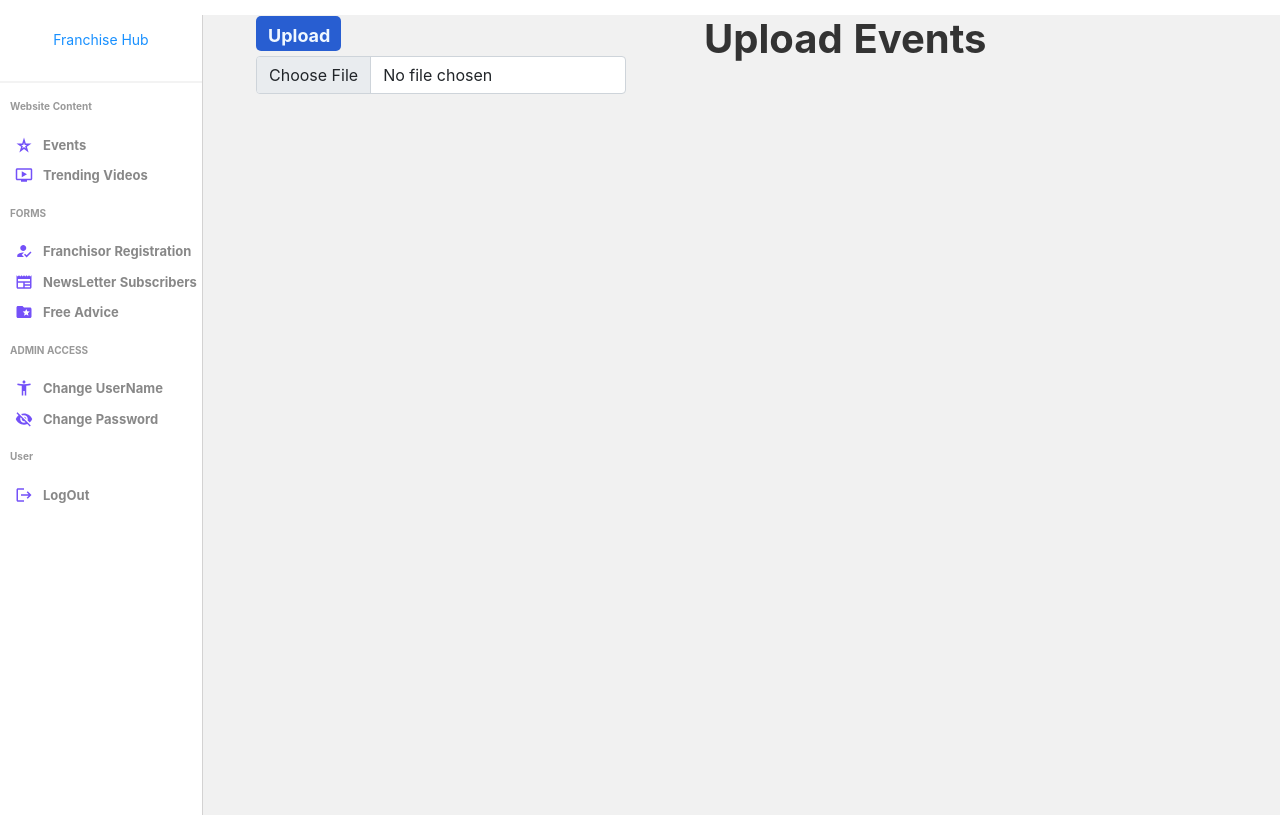
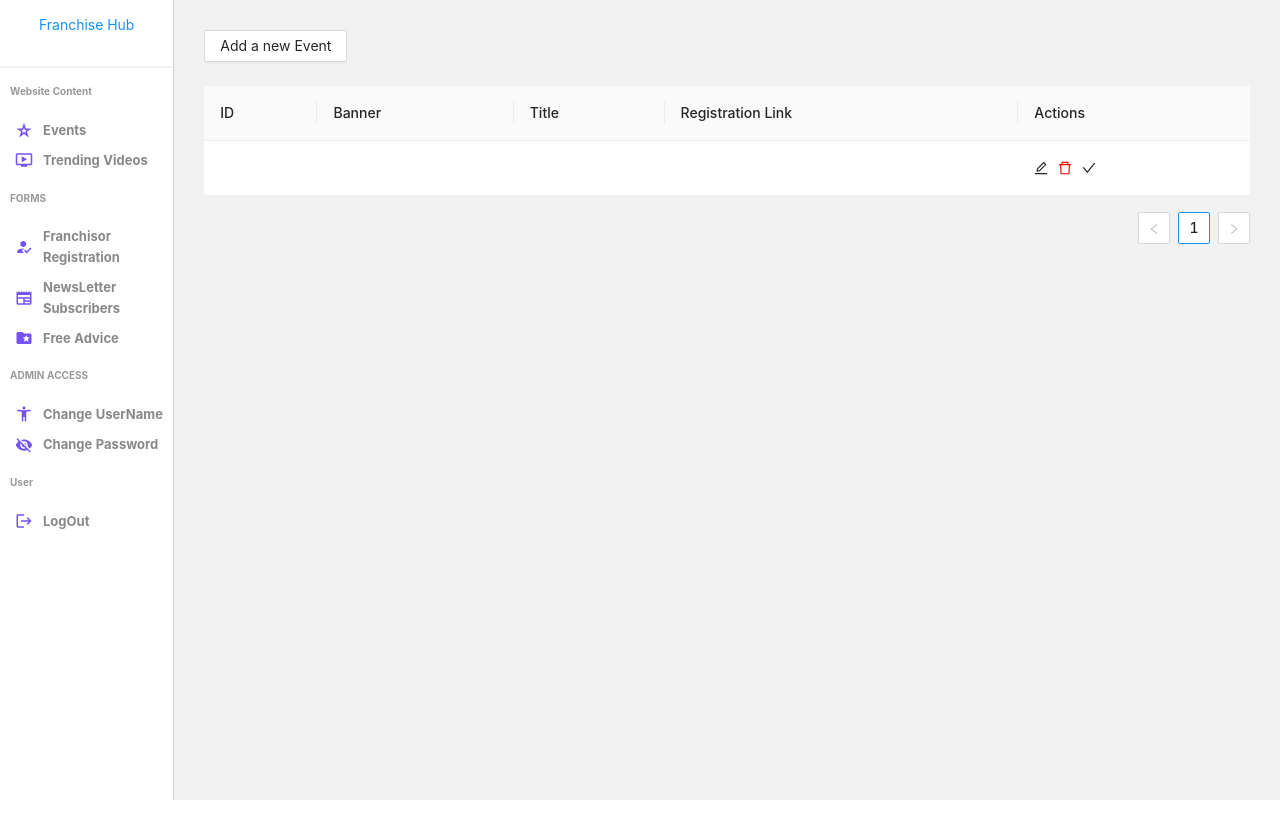
Before and after one commit to Meowlancing/Franchise-Hub-Dashboard, a React (Create React App) app in the folder admin/: page /events in a window 1280 px wide. Built offline with nearby package versions, Linux system fonts and the light colour scheme.

Commit message:
api testing

```diff
--- a/admin/src/components/Events.js
+++ b/admin/src/components/Events.js
@@ -1,68 +1,208 @@
-import React, { useState } from "react";
-import { Button, Form } from "react-bootstrap";
-import SideBar from "./SideBar";
-import "./styles/Events.css"
+import "antd/dist/antd.css";
+import { Button, Table, Modal, Input, Upload, message } from "antd";
+import { useState } from "react";
+import { EditOutlined, DeleteOutlined, CheckOutlined } from "@ant-design/icons";
+import SideBar from "./SideBar.jsx";
+import axios from "../api/axios.js";
 
-const Events = () => {
-  const [file, setFile] = useState([]);
+function Events() {
+  const [isEditing, setIsEditing] = useState(false);
+  const [editingStudent, setEditingStudent] = useState(null);
+  const [dataSource, setDataSource] = useState([
+    {
+      content: {
+        event_banner: "",
+        event_title: "",
+        event_link: "",
+      },
+    },
+  ]);
 
-  function uploadSingleFile(e) {
-    setFile([...file, URL.createObjectURL(e.target.files[0])]);
-    console.log("file", file);
+  const columns = [
+    {
+      key: "1",
+      title: "ID",
+      dataIndex: "id",
+    },
+    {
+      key: "2",
+      title: "Banner",
+      dataIndex: "event_banner",
+    },
+    {
+      key: "3",
+      title: "Title",
+      dataIndex: "event_title",
+    },
+
+    {
+      key: "4",
+      title: "Registration Link",
+      dataIndex: "event_link",
+    },
+
+    {
+      key: "5",
+      title: "Actions",
+      render: (record) => {
+        return (
+          <>
+            <EditOutlined
+              onClick={() => {
+                onEditStudent(record);
+              }}
+            />
+            <DeleteOutlined
+              onClick={() => {
+                onDeleteStudent(record);
+              }}
+              style={{ color: "red", marginLeft: 10 }}
+            />
+            <CheckOutlined onClick={postData} style={{ marginLeft: 10 }} />
+          </>
+        );
+      },
+    },
+  ];
+
+  var [count, setCount] = useState(2);
+  const onAddStudent = () => {
+    setCount(count + 1);
+    const newStudent = {
+      id: count,
+      event_banner: "Edit and Enter Poster Link",
+      event_title: "Edit and Enter Title",
+      event_link: "Edit and Enter Link ",
+    };
+    setDataSource((pre) => {
+      return [...pre, newStudent];
+    });
+  };
+
+  const onDeleteStudent = (record) => {
+    Modal.confirm({
+      title: "Are you sure, you want to delete this student record?",
+      okText: "Yes",
+      okType: "danger",
+      onOk: () => {
+        setDataSource((pre) => {
+          return pre.filter((student) => student.id !== record.id);
+        });
+      },
+    });
+  };
+  const onEditStudent = (record) => {
+    setIsEditing(true);
+    setEditingStudent({ ...record });
+  };
+  const resetEditing = () => {
+    setIsEditing(false);
+    setEditingStudent(null);
+  };
+
+  // // uploading the poster
+  // const [file, setFile] = useState([]);
+
+  // function uploadSingleFile(e) {
+  //   setFile([...file, URL.createObjectURL(e.target.files[0])]);
+  //   console.log("file", file);
+  //   console.log(e.target.value)
+  // }
+
+  // post api will be there
+  async function postData() {
+    try {
+      const response = await axios({
+        method: "post",
+        url: "https://franchise-hub-server.herokuapp.com/api/v1/admin/dashboard/web/events/new",
+        data: dataSource,
+      });
+      console.log(dataSource);
+      console.log(response.data);
+      // return  response;
+    } catch (error) {
+      console.log("error");
+      return [];
     }
-
-  function upload(e) {
-    e.preventDefault();
-    console.log(file);
-  }
-
-  function deleteFile(e) {
-    const s = file.filter((item, index) => index !== e);
-    setFile(s);
-    console.log(s);
   }
 
   return (
     <>
-    <h1 className="header">Upload Events</h1>
-    <div className="left">
-        <SideBar/>
+      <div className="app" style={{ display: "flex" }}>
+        <div style={{ flex: "1" }}>
+          <SideBar />
         </div>
-    <div className="right">
-    <Form>
-      <Form.Group className="form-group preview">
-        {file.length > 0 &&
-          file.map((item, index) => {
-            return (
-              <div key={item}>
-                <img className="Img" src={item} alt="" />
-                <Button className="button" type="button" onClick={() => deleteFile(index)}>
-                  delete
+        <header className="app-header" style={{ flex: "6", padding: "30px" }}>
+          <Button onClick={onAddStudent} className="mb-4">
+            Add a new Event
           </Button>
-              </div>
-            );
-          })}
-      </Form.Group>
+          <Table columns={columns} dataSource={dataSource}></Table>
+          <Modal
+            title="Edit Info"
+            visible={isEditing}
+            okText="Save"
+            onCancel={() => {
+              resetEditing();
+            }}
+            onOk={() => {
+              setDataSource((pre) => {
+                return pre.map((student) => {
+                  if (student.id === editingStudent.id) {
+                    return editingStudent;
+                  } else {
+                    return student;
+                  }
+                });
+              });
+              resetEditing();
+            }}
+          >
+            <Input
+              value={editingStudent?.content.event_banner}
+              onChange={(e) => {
+                setEditingStudent((pre) => {
+                  return { ...pre, event_banner: e.target.value };
+                });
+              }}
+              style={{ marginBottom: "10px" }}
+            />
+            <Input
+              value={editingStudent?.event_title}
+              onChange={(e) => {
+                setEditingStudent((pre) => {
+                  return { ...pre, event_title: e.target.value };
+                });
+              }}
+              style={{ marginBottom: "10px" }}
+            />
+            <Input
+              value={editingStudent?.event_link}
+              onChange={(e) => {
+                setEditingStudent((pre) => {
+                  return { ...pre, event_link: e.target.value };
+                });
+              }}
+              style={{ marginBottom: "10px" }}
+            />
 
-      <Form.Group className="formGroup">
+            {/* <Form.Group>
               <input
                 type="file"
-          disabled={file.length === 5}
                 className="form-control"
-          onChange={uploadSingleFile}
+                onClick={uploadSingleFile}
+                value={editingStudent?.poster}
+                onChange={(e) => {
+                  setEditingStudent((pre) => {
+                    return { ...pre, poster: e.target.value };
+                  });
+                }}
               />
-      </Form.Group>
-      <Button
-        type="button"
-        className="btn btn-primary btn-block"
-        onClick={upload}
-      >
-        Upload
-      </Button>
-    </Form>
+            </Form.Group> */}
+          </Modal>
+        </header>
       </div>
     </>
   );
-};
+}
 
 export default Events;
--- a/admin/src/components/FreeAdData.jsx
+++ b/admin/src/components/FreeAdData.jsx
@@ -1,76 +1,57 @@
-import React, { useEffect, useState } from 'react'
-import "./styles/datatable.scss"
-import { Link } from 'react-router-dom';
-import { DataGrid, GridColDef, GridValueGetterParams } from '@mui/x-data-grid';
-import { userColumns, userRows } from '../FreeAdTable';
-import axios from '../api/axios';
+import React, { useEffect, useState } from "react";
+import "./styles/datatable.scss";
+import BootstrapTable from "react-bootstrap-table-next";
+import paginationFactory from "react-bootstrap-table2-paginator";
+import axios from "../api/axios";
 
 export default function DataTable() {
-  const [data, setData] = useState(userRows)
-
-  const handleDelete = (id) => {
-    setData(data.filter(item => item.id !== id))
-  };
-  const actionColumn = [
-    {
-      field: "action", headerName: "", width: 200, renderCell: (params) => {
-        return (
-          <div className='cellAction'>
-            <Link to="/users/test" style={{ textDecoration: "none" }}>
-              <div style={{ display: "none" }} className='viewButton'>View</div>
-            </Link>
-            <div style={{ display: "none" }} className='deleteButton' onClick={() => handleDelete(params.row.id)}>Delete</div>
-            <div style={{ display: "none" }} className='approveButton'>Approve</div>
-          </div>
-        )
-      }
-    }
-  ]
 
   const [advice, setAdvice] = useState([]);
-  const [loading, setLoading] = useState(false);
+
   const getAdviceData = async () => {
     try {
       const data = await axios.get(
-        "https://franchise-hub-server.herokuapp.com/api/v1/admin/dashboard/forms/newsletter-subscribers/1?quantity=10"
-      )
+        "https://franchise-hub-server.herokuapp.com/api/v1/admin/dashboard/forms/free-advice/1?quantity=1000"
+      );
       console.log(data.data.payload);
       setAdvice(data.data.payload);
+    } catch (e) {
+      console.log(e);
     }
-    catch (e) {
-      console.log(e)
-    }
-
-  }
+  };
   useEffect(() => {
     getAdviceData();
   }, []);
 
-const columns = [
-    { field: '_id', headerName: 'ID', width: 70 },
-    // { field: 'username', headerName: 'User', width: 230, },
+  const columns = [
+    { dataField: "_id", text: "ID", width: 70 },
+    { dataField: "username", text: "User", width: 230 },
     {
-      field: "content.email", headerName: "Email", width: 230,
+      dataField: "content.email",
+      text: "Email",
+      width: 230,
     },
-    // {
-    //   field: "mobile", headerName: "Mobile No.", width: 100,
-    // },
-    // {
-    //   field: "advice", headerName: "Advice on", width: 2000,
-    // },
-  ]
+    {
+      dataField: "mobile",
+      text: "Mobile No.",
+      width: 100,
+    },
+    {
+      dataField: "advice",
+      text: "Advice on",
+      width: 2000,
+    },
+  ];
   return (
-    <div className='datatable'>
-      <div className='datatableTitle'>
-        Advices
-      </div>
-      <DataGrid
-        getRowId={r => r._id}
-        rows={advice}
+    <div className="datatable">
+      <div className="datatableTitle">Advices</div>
+      <BootstrapTable
+        keyField="id"
+        data={advice}
         columns={columns}
-        pageSize={9}
-        rowsPerPageOptions={[9]}
-        checkboxSelection
+        pagination={paginationFactory()}
+        selectRow={{ mode: "checkbox" }}
+        tabIndexCell
       />
     </div>
   );
--- a/admin/src/components/NewsData.jsx
+++ b/admin/src/components/NewsData.jsx
@@ -2,12 +2,10 @@ import React, { useState, useEffect } from "react";
 import axios from "axios";
 import BootstrapTable from "react-bootstrap-table-next";
 import paginationFactory from "react-bootstrap-table2-paginator";
-import { Container } from "react-bootstrap";
-
 
 const NewsData = () => {
   const [emails, setEmail] = useState([]);
-  const [loading, setLoading] = useState(false);
+
   const getEmailData = async () => {
     try {
       const data = await axios.get(
@@ -30,7 +28,7 @@ const NewsData = () => {
   }, []);
 
   return (
-    <div style={{padding: "10px 20px"}}>
+    <div style={{ padding: "10px 20px" }}>
       <BootstrapTable
         keyField="id"
         data={emails}
--- a/admin/src/components/styles/Events.css
+++ b/admin/src/components/styles/Events.css
@@ -1,5 +1,5 @@
 .Img{
-    height: 40vh;
+    height: 20vh;
     width: 40vw;
     margin: 10vh 0;
 }
@@ -20,7 +20,6 @@
 .right{
     flex: 6;
     margin-left: 40vw;
-    height: 100vh;
 }
 .button{
     margin: 0 5vw 0 5vw;
```
Also changed, not shown: admin/src/FreeAdTable.js (deleted, +0 -23 lines), admin/src/NewsTable.js (deleted, +0 -18 lines). Lines whose indentation alone changed are shown as unchanged.
